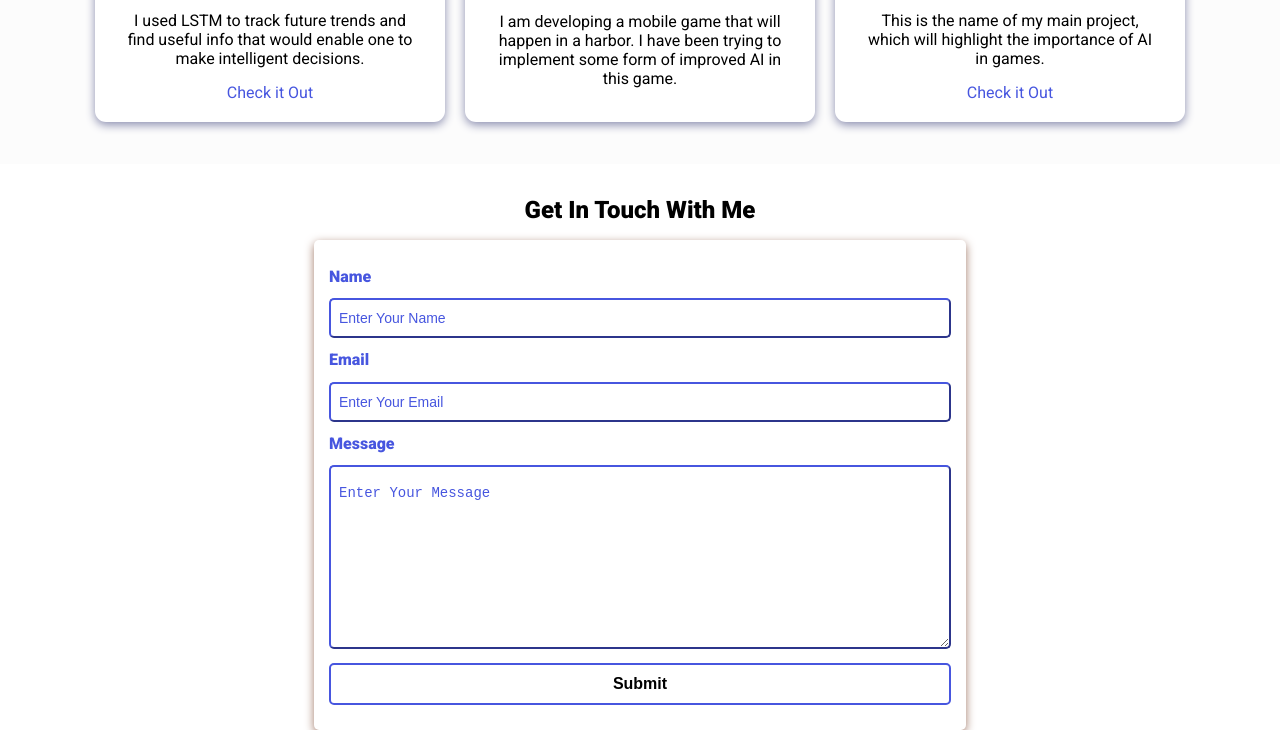
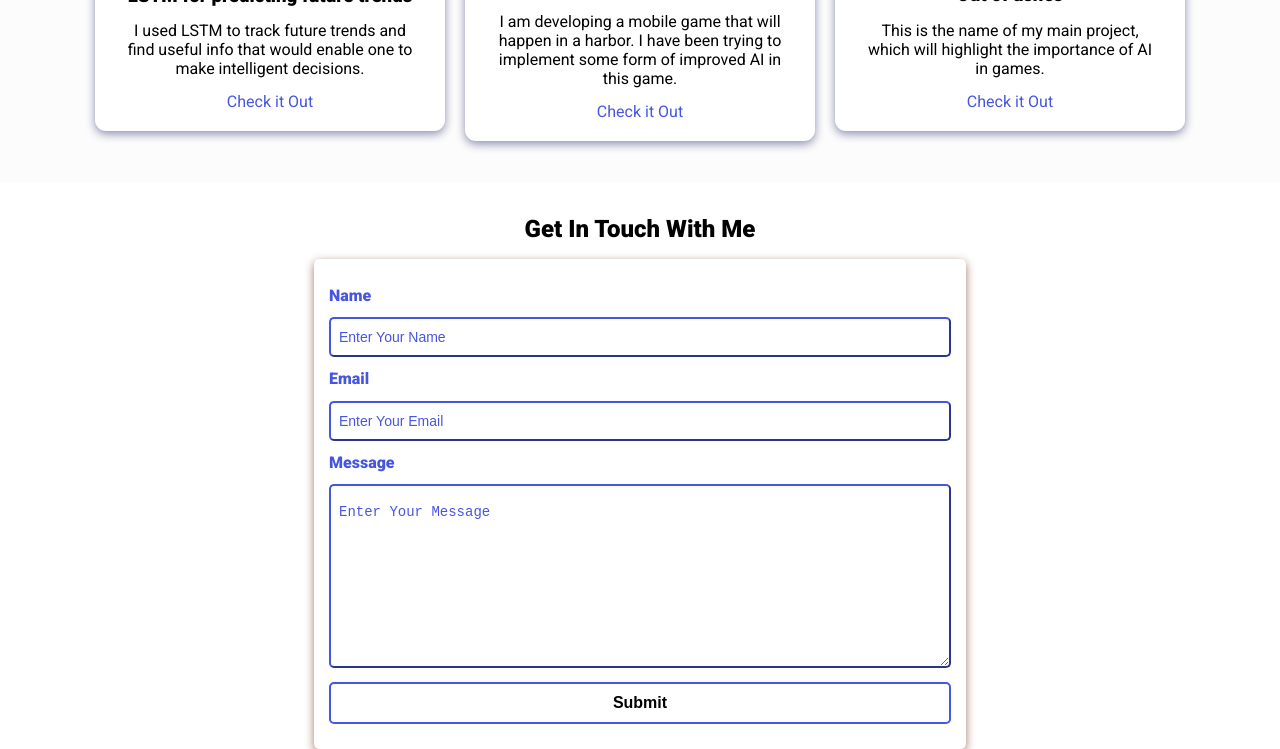
Before and after one commit to SoheilAtaie/SoheilAtaie.github.io, a plain HTML site: page index.html in a window 1280 px wide. Shown: the part 1685-2434 px from the top of the page. Drawn offline with nearby package versions, Linux system fonts and the light colour scheme; a script that the page names is missing.

Commit message:
Update index.html

```diff
--- a/index.html
+++ b/index.html
@@ -158,6 +158,7 @@
             I am developing a mobile game that will happen in a harbor. I have
             been trying to implement some form of improved AI in this game.
           </p>
+          <a href="#" target="_blank" class="project-link">Check it Out</a>
         </div>
         <div class="project-container project-card">
           <img
```
